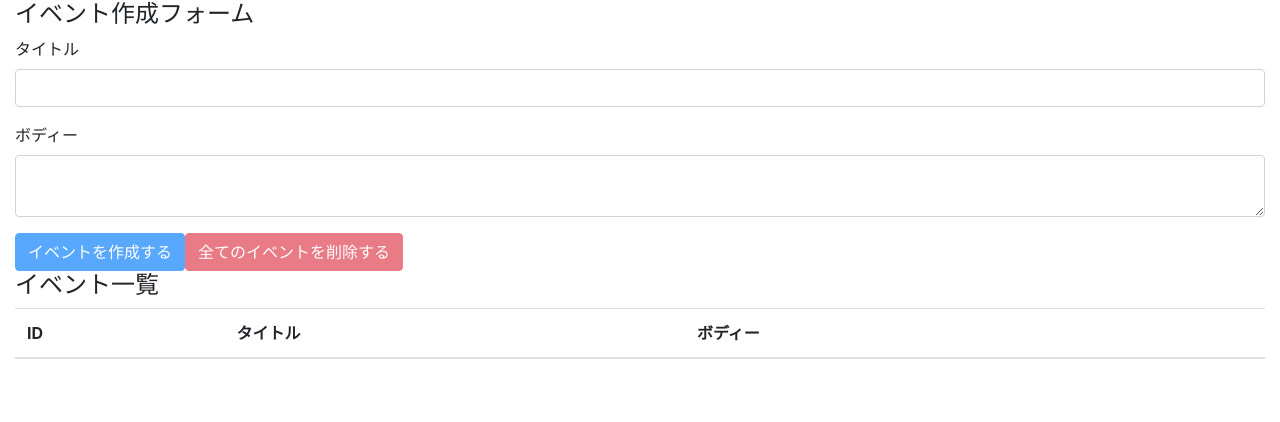
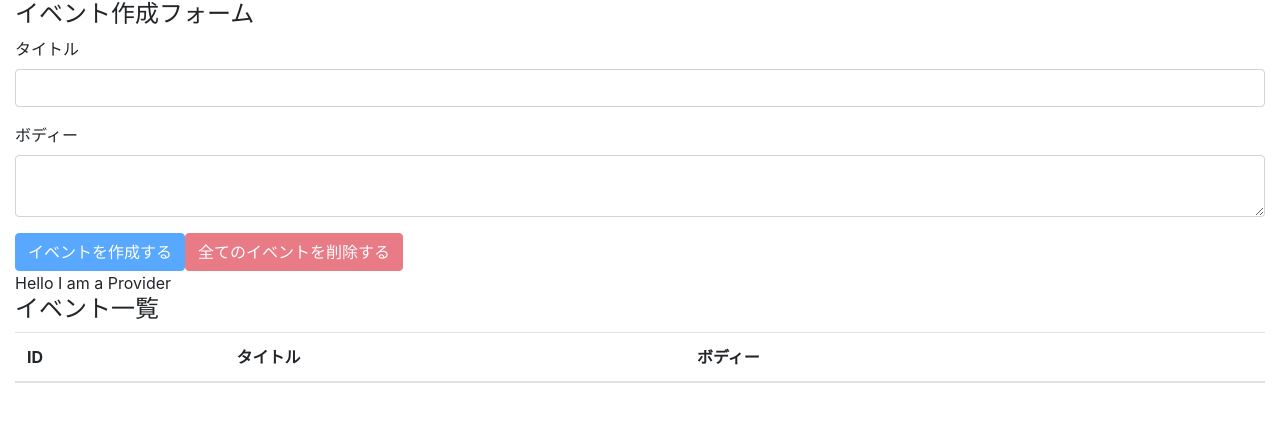
Before and after one commit to Torata-inoue/js-study, a React (Create React App) app in the folder react/react-hooks/: page / in a window 1280 px wide. Shown: the top 422 px of the page. Built offline with nearby package versions, Linux system fonts and the light colour scheme.

Commit message:
入門12、13 setup context

```diff
--- a/react/react-hooks/src/components/App.js
+++ b/react/react-hooks/src/components/App.js
@@ -5,19 +5,19 @@
 import Events from './Events';
 
 import EventForm from './EventForm.js';
-
+import AppContext from '../contexts/AppContext.js';
 import reducer from '../reducers';
 
 const App = () => {
   const [state, dispatch] = useReducer(reducer, []);
 
   return (
-    <>
+    <AppContext.Provider value={'Hello I am a Provider'}>
       <div className="container-fluid">
         <EventForm state={state} dispatch={dispatch}/>
         <Events state={state} dispatch={dispatch}/>
       </div>
-    </>
+    </AppContext.Provider>
   );
 };
 
--- a/react/react-hooks/src/components/Events.js
+++ b/react/react-hooks/src/components/Events.js
@@ -1,10 +1,14 @@
-import React from 'react';
+import React, { useContext } from 'react';
 
-import Event from "./Event.js";
+import Event from './Event.js';
+import AppContext from '../contexts/AppContext.js';
 
 const Events = ({ state, dispatch }) => {
+  const value = useContext(AppContext);
+
   return (
     <>
+      <div>{value}</div>
       <h4>イベント一覧</h4>
       <table className="table table-hover">
         <thead>
--- /dev/null
+++ b/react/react-hooks/src/contexts/AppContext.js
@@ -0,0 +1,5 @@
+import { createContext } from 'react';
+
+const AppContext = createContext();
+
+export default AppContext;
```
